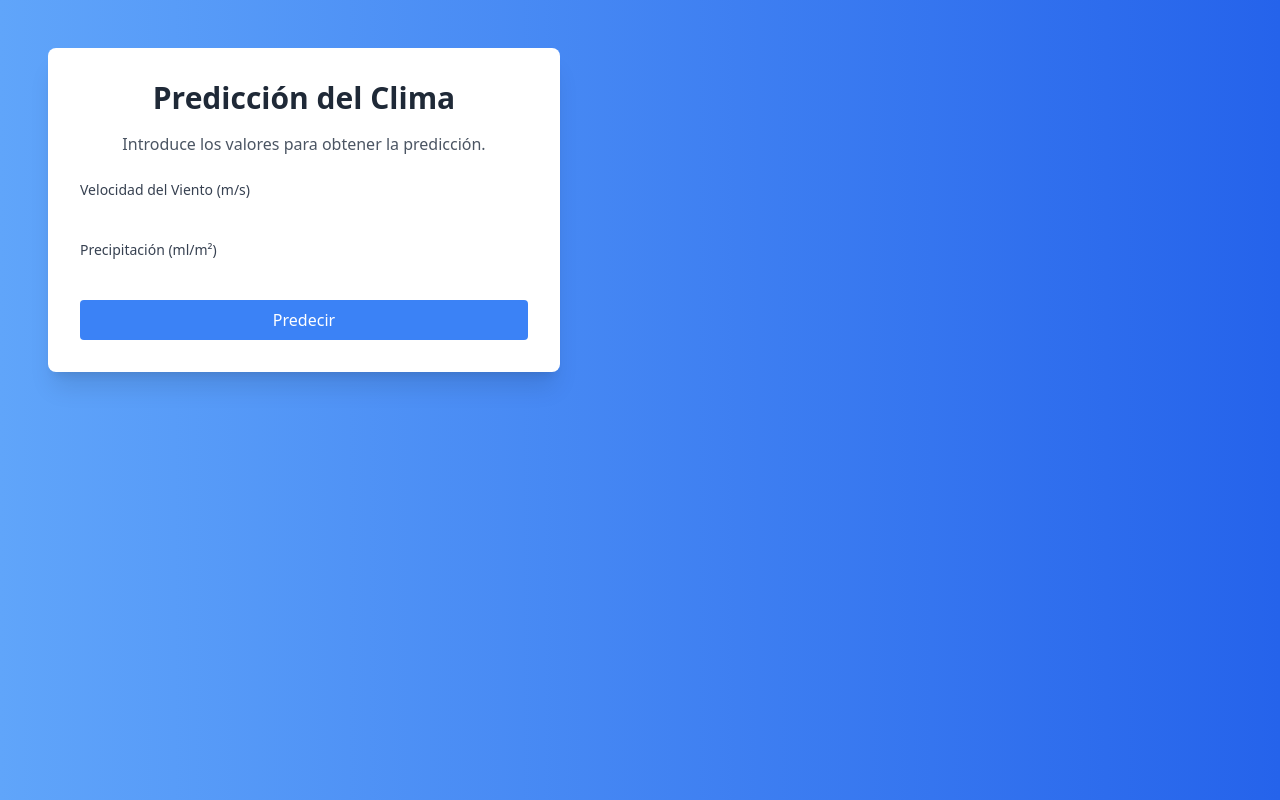
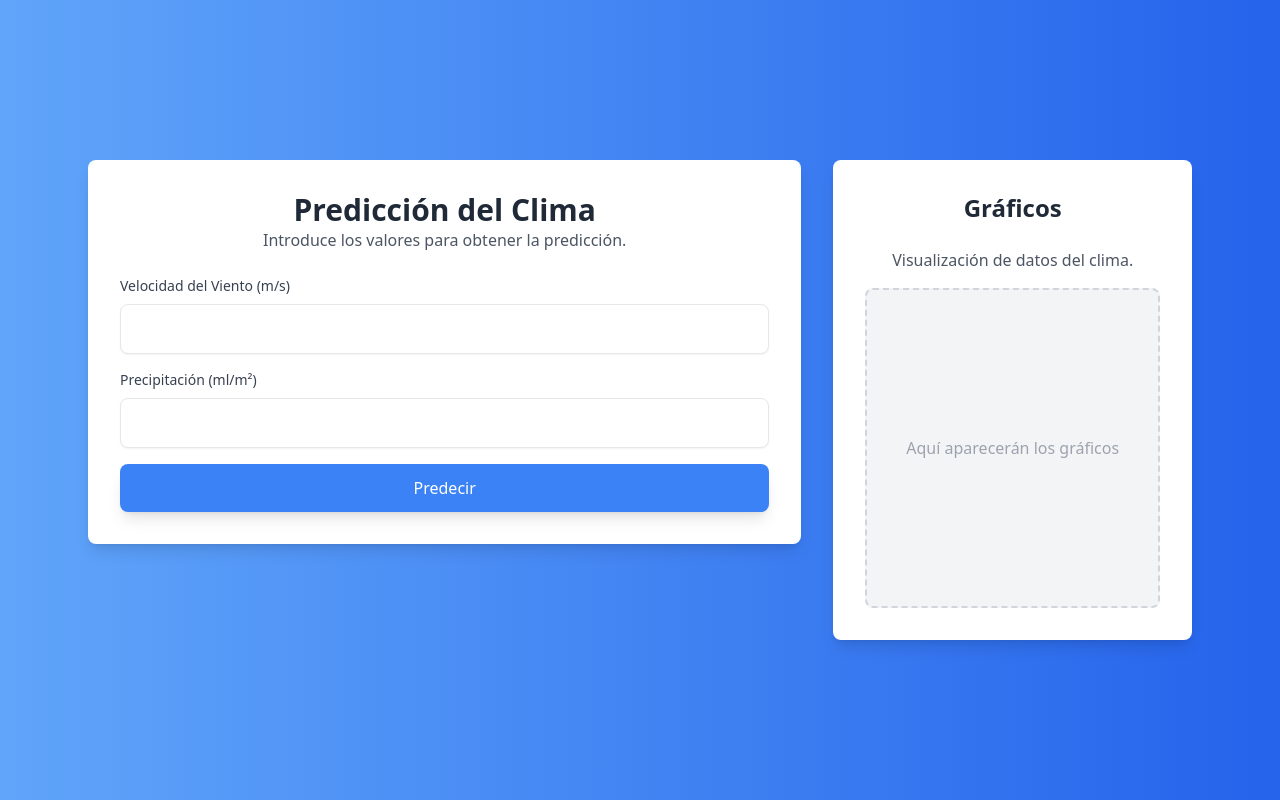
Before and after one commit to SJRobayo/Predicci-n-meteorol-gica, a Django app: page /index/predict/ in a window 1280 px wide. Run offline with Django 5.2, Linux system fonts and the light colour scheme; parts of the project's set-up code (start-up, migrations or seed data) failed here and were passed over; some libraries are stand-ins or nearby versions.

Commit message:
updated ui

```diff
--- a/proyecto3/templates/base.html
+++ b/proyecto3/templates/base.html
@@ -6,49 +6,35 @@
     <meta name="viewport" content="width=device-width, initial-scale=1.0">
     <title>Predicción Meteorológica</title>
     <script src="https://cdn.tailwindcss.com"></script>
-    <!-- Font Awesome para íconos -->
-    <link href="https://cdnjs.cloudflare.com/ajax/libs/font-awesome/6.0.0-beta3/css/all.min.css" rel="stylesheet">
     <style>
         @import url('https://fonts.googleapis.com/css2?family=Poppins:wght@300;400;600&display=swap');
-
-        /* Fondo dinámico */
-        .dynamic-bg {
-            transition: background 0.5s ease;
-        }
-
-        /* Imagen del resultado */
-        #imageContainer img {
-            width: 100%;
-            height: 100%;
-            object-fit: cover;
-            border-radius: 8px;
-        }
     </style>
 </head>
 
-<body class="font-poppins bg-gradient-to-r from-blue-400 to-blue-600 min-h-screen flex items-start justify-start p-12 transition-all dynamic-bg" id="mainContainer">
+<body class="font-poppins bg-gradient-to-r from-blue-400 to-blue-600 h-screen flex items-center justify-center overflow-hidden">
 
-    <!-- Contenedor principal -->
-    <div class="flex flex-col items-start space-y-6 max-w-lg w-full">
+    <div class="flex flex-col md:flex-row items-start md:space-x-8 space-y-6 md:space-y-0 max-w-6xl w-full px-6 transition-all duration-500 ease-in-out transform scale-100">
+        <!-- Izquierda: Formulario y resultados -->
+        <div class="flex flex-col space-y-6 w-full md:w-2/3 animate-fade-in">
             <!-- Formulario -->
-        <div class="bg-white rounded-lg shadow-xl p-8 w-full">
-            <div class="text-center">
-                <h1 class="text-3xl font-bold text-gray-800 mb-4">Predicción del Clima</h1>
-                <p class="text-gray-600 mb-6">Introduce los valores para obtener la predicción.</p>
+            <div class="bg-white rounded-lg shadow-lg p-8 transform hover:scale-105 transition-transform duration-300">
+                <div class="text-center mb-6">
+                    <h1 class="text-3xl font-bold text-gray-800">Predicción del Clima</h1>
+                    <p class="text-gray-600">Introduce los valores para obtener la predicción.</p>
                 </div>
 
                 <form method="post" class="space-y-4">
                     {% csrf_token %}
                     <div>
                         <label for="wind" class="block text-sm font-medium text-gray-700">Velocidad del Viento (m/s)</label>
-                    {{ form.wind }}
+                        <input type="number" name="wind" id="wind" class="w-full mt-2 p-3 border rounded-lg shadow-sm focus:ring-2 focus:ring-blue-400 focus:outline-none">
                     </div>
                     <div>
                         <label for="precipitation" class="block text-sm font-medium text-gray-700">Precipitación (ml/m²)</label>
-                    {{ form.precipitation }}
+                        <input type="number" name="precipitation" id="precipitation" class="w-full mt-2 p-3 border rounded-lg shadow-sm focus:ring-2 focus:ring-blue-400 focus:outline-none">
                     </div>
                     <button type="submit"
-                        class="w-full bg-blue-500 hover:bg-blue-600 text-white font-medium py-2 px-4 rounded">
+                            class="w-full bg-blue-500 hover:bg-blue-600 text-white font-medium py-3 rounded-lg shadow-lg transition-transform duration-200 transform hover:scale-105">
                         Predecir
                     </button>
                 </form>
@@ -56,36 +42,53 @@
 
             <!-- Carta con el resultado -->
             {% if prediction %}
-        <div class="bg-white rounded-lg shadow-xl p-4 w-full h-80 flex flex-col justify-between">
-            <div>
-                <div class="font-bold text-lg text-gray-800 mb-2 text-center">{{ prediction }}</div>
-                <p class="text-gray-600 text-sm text-center mb-4">
-                    Aquí tienes la predicción del clima basada en los valores ingresados.
-                </p>
+            <div class="bg-white rounded-lg shadow-lg p-8 space-y-4 transform transition-transform duration-500 hover:scale-105 animate-fade-in-up">
+                <div class="text-center">
+                    <div class="text-2xl font-bold text-gray-800">{{ prediction }}</div>
+                    <p class="text-gray-600">Aquí tienes la predicción del clima basada en los valores ingresados.</p>
                 </div>
-            <div id="imageContainer" class="h-52 w-full rounded-lg overflow-hidden">
-                <img src="{{ image_url }}" alt="Clima">
+                <div class="rounded-lg overflow-hidden shadow-lg">
+                    <img src="{{ image_url }}" alt="Clima" class="w-full h-52 object-cover">
                 </div>
             </div>
             {% endif %}
         </div>
 
+        <!-- Derecha: Contenedor para gráficos -->
+        <div class="bg-white rounded-lg shadow-lg p-8 w-full md:w-1/3 animate-slide-in">
+            <h2 class="text-2xl font-bold text-gray-800 text-center mb-6">Gráficos</h2>
+            <p class="text-gray-600 text-center mb-4">Visualización de datos del clima.</p>
+            <div class="h-80 w-full rounded-lg bg-gray-100 flex items-center justify-center border-2 border-dashed border-gray-300">
+                <span class="text-gray-400">Aquí aparecerán los gráficos</span>
+            </div>
+        </div>
+    </div>
+
     <script>
-        // Lógica de cambio dinámico del color de fondo
-        const mainContainer = document.getElementById("mainContainer");
-        const prediction = "{{ prediction|default:'' }}";
-
-        if (prediction) {
-            if (prediction.includes("Tormenta")) {
-                mainContainer.className = "bg-gradient-to-r from-gray-600 to-gray-800 dynamic-bg";
-            } else if (prediction.includes("Lluvia")) {
-                mainContainer.className = "bg-gradient-to-r from-blue-400 to-blue-600 dynamic-bg";
-            } else if (prediction.includes("Nublado")) {
-                mainContainer.className = "bg-gradient-to-r from-gray-400 to-gray-600 dynamic-bg";
-            } else if (prediction.includes("Niebla")) {
-                mainContainer.className = "bg-gradient-to-r from-gray-300 to-gray-500 dynamic-bg";
-            } else if (prediction.includes("Soleado")) {
-                mainContainer.className = "bg-gradient-to-r from-yellow-400 to-yellow-600 dynamic-bg";
+        // Animaciones personalizadas usando Tailwind CSS
+        tailwind.config = {
+            theme: {
+                extend: {
+                    animation: {
+                        'fade-in': 'fadeIn 1s ease-in-out',
+                        'fade-in-up': 'fadeInUp 1s ease-in-out',
+                        'slide-in': 'slideIn 1s ease-out'
+                    },
+                    keyframes: {
+                        fadeIn: {
+                            '0%': { opacity: 0 },
+                            '100%': { opacity: 1 }
+                        },
+                        fadeInUp: {
+                            '0%': { opacity: 0, transform: 'translateY(20px)' },
+                            '100%': { opacity: 1, transform: 'translateY(0)' }
+                        },
+                        slideIn: {
+                            '0%': { opacity: 0, transform: 'translateX(100px)' },
+                            '100%': { opacity: 1, transform: 'translateX(0)' }
+                        }
+                    }
+                }
             }
         }
     </script>
```
Lines whose indentation alone changed are shown as unchanged.
